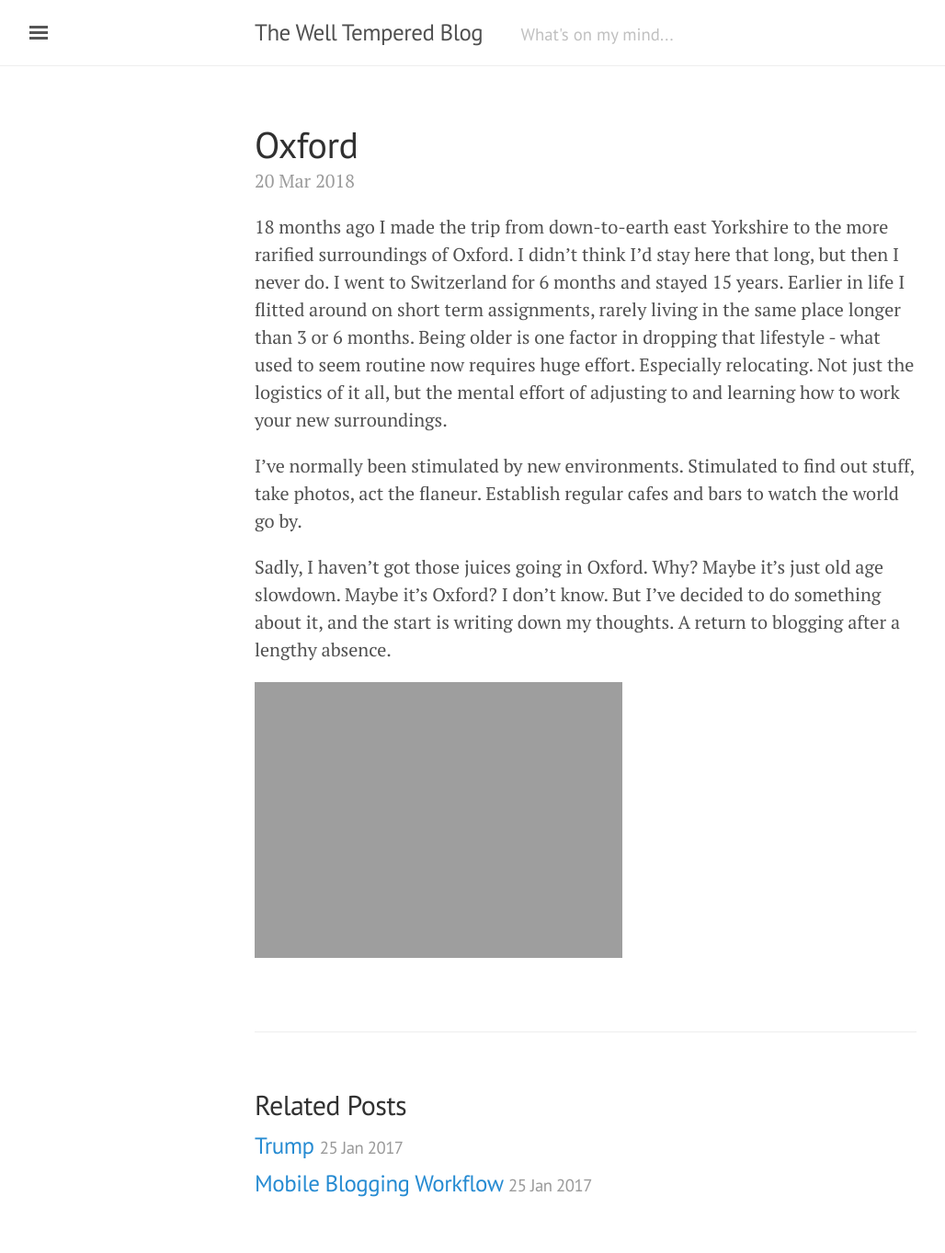
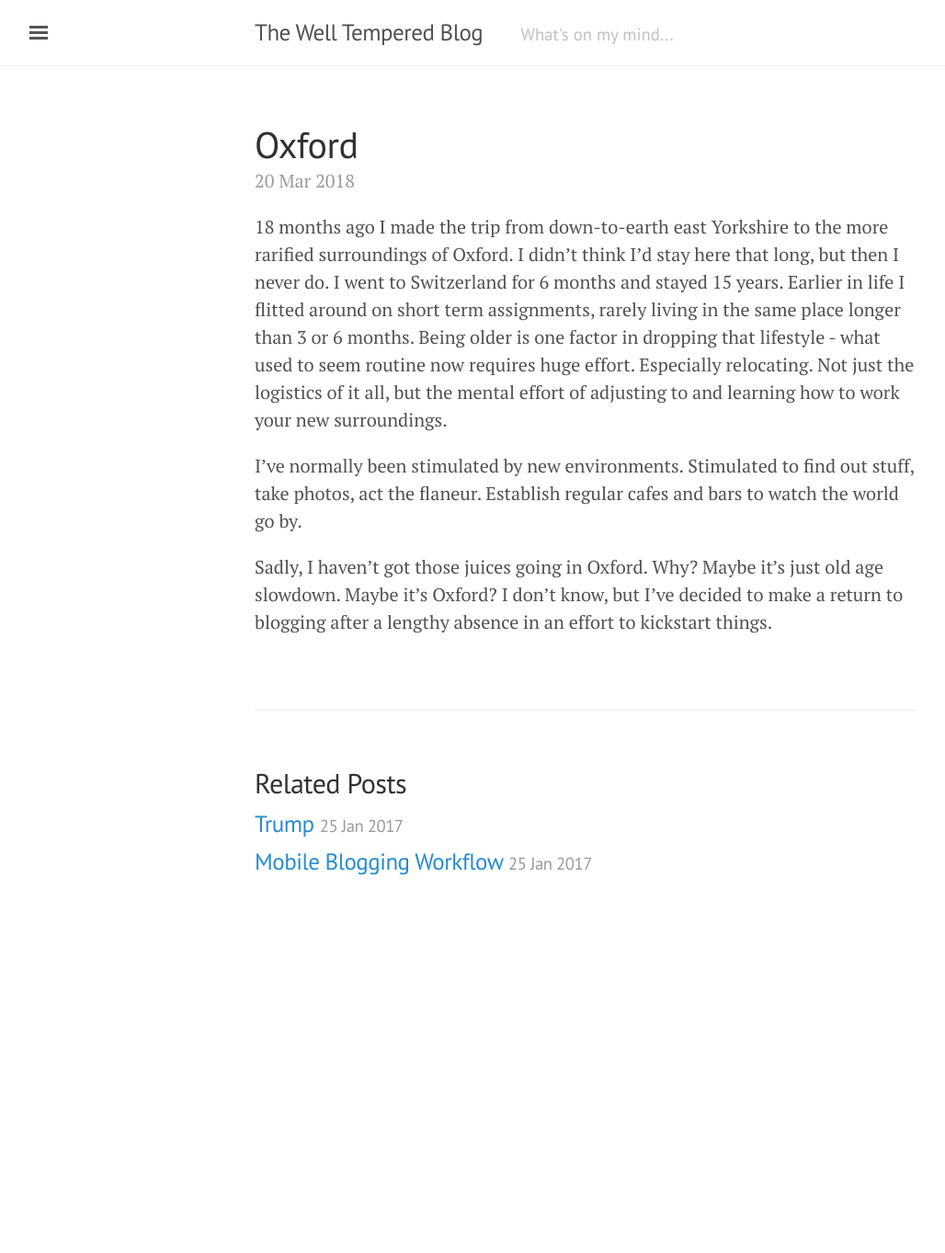
Before and after one commit to Richardtugwell/richardtugwell.github.io, a Jekyll site: the page built from _posts/2018-03-20-Oxford.md, in a window 1280 px wide. Shown: the whole page at 92% size, without its empty margins (3-1031 px from the left). Built offline with Jekyll 4.4.1, drawn with Linux system fonts in a browser that asks for light colours; comment, search, counter and statistics services are not loaded; after the commit the page ends 1013 px from its top, so only the background shows below that.

Commit message:
Oxford post

```diff
--- a/_posts/2018-03-20-Oxford.md
+++ b/_posts/2018-03-20-Oxford.md
@@ -8,6 +8,4 @@ published: true
 
 I've normally been stimulated by new environments. Stimulated to find out stuff, take photos, act the flaneur. Establish regular cafes and bars to watch the world go by.
 
-Sadly, I haven't got those juices going in Oxford. Why? Maybe it's just old age slowdown. Maybe it's Oxford? I don't know. But I've decided to do something about it, and the start is writing down my thoughts. A return to blogging after a lengthy absence.
-
-![File 23-07-2017, 10 39 48.jpg]({{site.baseurl}}/public/images/File 23-07-2017, 10 39 48.jpg)
+Sadly, I haven't got those juices going in Oxford. Why? Maybe it's just old age slowdown. Maybe it's Oxford? I don't know, but I've decided to make a return to blogging after a lengthy absence in an effort to kickstart things.
```
